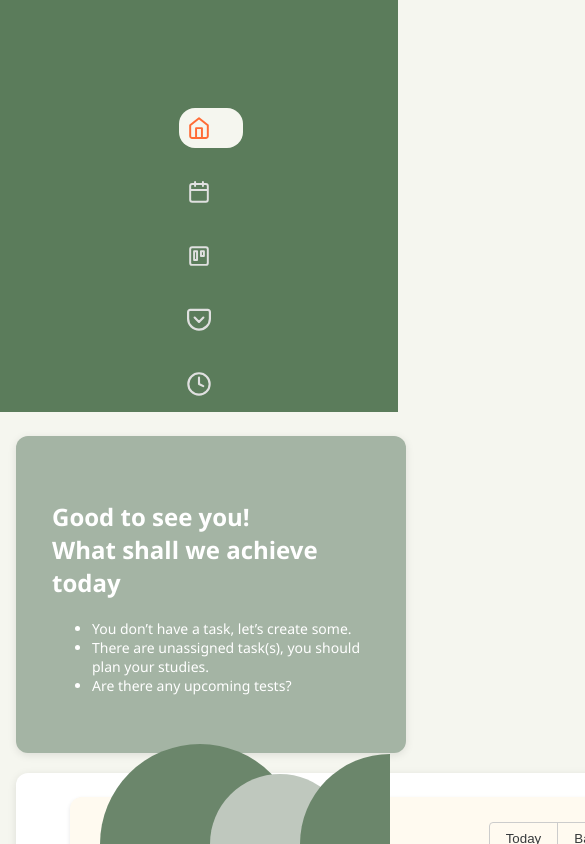
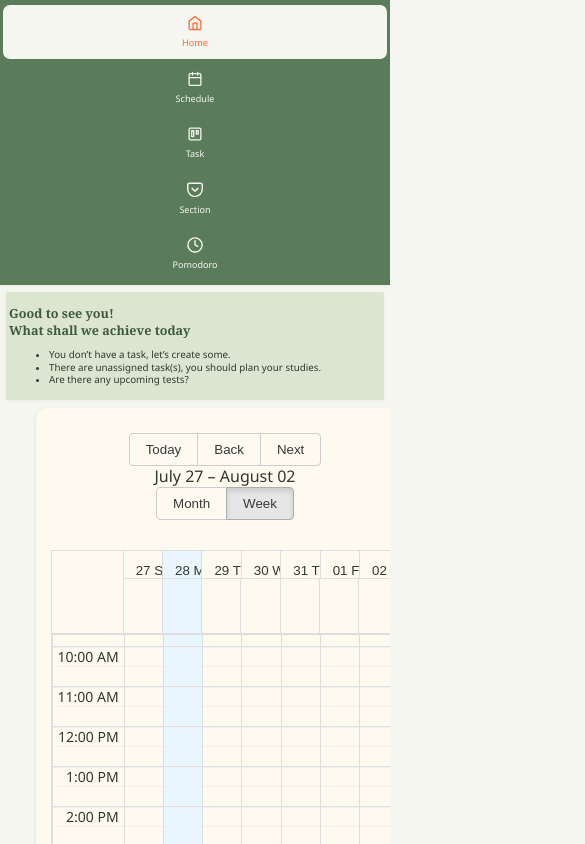
Before and after one commit to nickhuy1809/IntroSE, a React (Create React App) app in the folder client/: page / in a window 390 px wide. Shown: the top 844 px of the page, 585 px wide, since content can reach past the window. Built offline with nearby package versions, Linux system fonts and the light colour scheme.

Commit message:
Fix sidebar styling: improved icon/text sizing, consistent alignment, and better responsiveness

```diff
--- a/client/src/components/css/Layout.css
+++ b/client/src/components/css/Layout.css
@@ -1,98 +1,143 @@
-/* CSS Reset and Base Styles */
+/* Base styles with CSS variables for theming */
 :root {
-  --sidebar-width: 220px;
-  --primary-color: #5b7c5b;
-  --secondary-color: #2d3a2d;
-  --bg-color: #f5f6ef;
-  --text-color: #2d3a2d;
-  --light-green: #8fa88f;
-  --suggestion-green: #a4b4a4;
-  --font-base: 16px;
-  --font-scale-ratio: 1.2;
+  /* Color palette */
+  --bg-primary: #f5f6ef;
+  --bg-sidebar: #5b7c5b;
+  --bg-card-light: #dbe5d1;
+  --bg-card-dark: #e9e9d7;
+  --text-light: #f5f6ef;
+  --text-dark: #2d3a2d;
+  --text-accent: #ff6b35;
+  --hover-color: rgba(233, 233, 215, 0.1);
+
+  /* Spacing scale (in rem) - scaled down by ~70% to be visible at 100% zoom */
+  --space-xs: 0.1rem;
+  --space-sm: 0.2rem;
+  --space-md: 0.33rem;
+  --space-lg: 0.5rem;
+  --space-xl: 0.75rem;
+  --space-xxl: 1rem;
+
+  /* Sizing constants - reduced to fit 100% zoom */
+  --sidebar-width-xl: 150px;
+  --sidebar-width-lg: 120px;
+  --sidebar-width-md: 100px;
+  --reminders-width-xl: 150px;
+  --reminders-width-lg: 140px;
+
+  /* Border radius */
+  --border-radius-xs: 2px;
+  --border-radius-sm: 4px;
+  --border-radius-md: 6px;
+  --border-radius-lg: 8px;
+
+  /* Z-index layers */
+  --z-sidebar: 1000;
+  --z-decorative: 1;
+
+  /* Transitions */
+  --transition-fast: 0.2s ease;
+  --transition-default: 0.3s ease;
 }
 
-/* Responsive font sizes */
-@media (min-width: 1440px) {
-  :root {
-    --font-base: 18px;
-  }
+/* Reset styles */
+*, *::before, *::after {
+  box-sizing: border-box;
 }
 
-@media (max-width: 768px) {
-  :root {
-    --font-base: 14px;
-  }
+html {
+  font-size: 16px; /* Restored to a more readable size */
+  -webkit-text-size-adjust: 100%;
 }
 
 body {
-  background: var(--bg-color);
-  font-size: var(--font-base);
+  background: var(--bg-primary);
+  font-family: 'Segoe UI', sans-serif;
   margin: 0;
   padding: 0;
-  font-family: 'Segoe UI', sans-serif;
+  line-height: 1.3;
+  color: var(--text-dark);
+  -webkit-font-smoothing: antialiased;
+  -moz-osx-font-smoothing: grayscale;
+  font-size: 1rem; /* Standard body font size */
+  zoom: 1; /* Ensure zoom is reset to 100% */
 }
 
+/* Fixed typography scaling that balances readability with layout size */
+html {
+  font-size: 14px; /* Better base size for component proportions */
+}
+
+/* Main layout components */
 .dashboard {
   display: flex;
   min-height: 100vh;
-  background: var(--bg-color);
+  background: var(--bg-primary);
   position: relative;
-  transition: all 0.3s ease;
+  overflow-x: hidden; /* Prevent horizontal scrollbar */
 }
 
+/* Sidebar - uses Flexbox for vertical layout */
 .sidebar {
   position: fixed;
-  width: var(--sidebar-width);
-  background: var(--primary-color);
-  color: var(--bg-color);
+  width: var(--sidebar-width-lg);
+  background: var(--bg-sidebar);
+  color: var(--text-light);
   display: flex;
   flex-direction: column;
-  padding: clamp(16px, 2vw, 24px);
-  min-width: var(--sidebar-width);
+  padding: 0.5rem 0.3rem;
   height: 100vh;
-  z-index: 1000;
-  transition: all 0.3s ease;
+  z-index: var(--z-sidebar);
+  transition: width var(--transition-default), transform var(--transition-default);
 }
 
-.sidebar .nav-item {
+/* Navigation items - flexbox alignment */
+.nav-item {
+  color: var(--color-text-secondary);
   display: flex;
   align-items: center;
-  gap: clamp(12px, 2vw, 24px);
-  font-size: clamp(1.2rem, 2vw, 1.8rem);
-  padding: clamp(12px, 2vh, 18px);
-  margin: clamp(20px, 4vh, 40px) 0;
-  border-radius: clamp(16px, 2vw, 24px);
-  cursor: pointer;
+  justify-content: flex-start; /* Left align content for better visual consistency */
+  padding: 0.5rem 0.75rem; /* Reduced horizontal padding */
+  border-radius: 0.5rem;
+  text-decoration: none;
   transition: all 0.3s ease;
-  text-decoration: none;
-  color: #e0e0e0;
-  width: 100%;
-  white-space: nowrap;
+  width: 85%; /* Slightly narrower for better centering */
+  margin: 0 auto; /* Center the nav item within its container */
+  box-sizing: border-box;
+  gap: 0.75rem; /* Reduced gap between icon and text */
+  font-size: 1rem; /* Larger font size */
+}
+
+.nav-item span {
+  font-size: 1rem; /* Consistent text size */
+  font-weight: 500; /* Slightly bolder for better readability */
+  line-height: 1;
 }
 
 .sidebar .nav-item svg {
-  width: 44px;
-  height: 44px;
+  width: 24px; /* Consistent icon size that matches with text */
+  height: 24px;
+  flex-shrink: 0; /* Prevent icon from shrinking */
 }
 
 .sidebar .nav-item svg path {
   stroke: currentColor;
-  transition: stroke 0.3s ease;
+  transition: stroke var(--transition-default);
 }
 
 .sidebar .nav-item:hover {
-  background: rgba(233, 233, 215, 0.1);
+  background: var(--hover-color);
   color: #fff;
 }
 
 .sidebar .nav-item.active {
-  background: #f5f6ef;
-  color: #ff6b35;
+  background: var(--bg-primary);
+  color: var(--text-accent);
   font-weight: 500;
 }
 
 .sidebar .nav-item.active svg path {
-  stroke: #ff6b35;
+  stroke: var(--text-accent);
 }
 
 .sidebar .nav-item span {
@@ -100,203 +145,306 @@ body {
 }
 
 
+/* Main content area with flexbox layout */
 .main-content {
   flex: 1;
-  padding: 20px;
-  background: var(--bg-color);
+  padding: var(--space-lg) var(--space-lg);
+  background: var(--bg-primary);
   display: flex;
   flex-direction: column;
-  gap: 24px;
-  /* margin-left: 0; */
+  gap: var(--space-md);
+  font-family: 'Segoe UI', sans-serif;
+  margin-left: var(--sidebar-width-lg);
+  margin-right: calc(var(--reminders-width-lg) + var(--space-md));
   min-height: 100vh;
-  width: calc(100% - var(--sidebar-width) - 20px);
-  position: relative;
-  z-index: 1;
-  transition: all 0.3s ease;
+  width: calc(100% - var(--sidebar-width-lg) - var(--reminders-width-lg) - var(--space-md));
+  transition: margin var(--transition-default), width var(--transition-default);
 }
 
-.suggestion-container {
-  background: var(--suggestion-green);
-  border-radius: 12px;
-  padding: 24px;
-  color: #fff;
-  box-shadow: 0 2px 8px rgba(0, 0, 0, 0.1);
+/* Card component styling */
+.suggestions {
+  background: var(--bg-card-light);
+  border-radius: var(--border-radius-md);
+  padding: var(--space-md) var(--space-lg);
+  margin-bottom: var(--space-md);
+  box-shadow: 0 1px 3px rgba(91,124,91,0.07);
+  font-size: 0.9rem; /* Increased font size for better readability */
+  color: var(--text-dark);
+  height: auto;
+  min-height: 80px;
+  max-width: 100%;
 }
 
-.calendar-container {
-  background: #fff;
-  border-radius: 12px;
-  width: 1000px;
-  padding: 24px;
-  box-shadow: 0 2px 8px rgba(0, 0, 0, 0.1);
+.suggestions h2 {
+  font-family: 'Georgia', serif;
+  font-size: 1.2rem; /* Larger heading */
+  color: #3d5a3d;
+  margin-bottom: var(--space-xs);
 }
 
-.reminder-container {
+/* Reminders sidebar */
+.reminders {
   position: fixed;
-  top: 20px;
-  right: 20px;
-  width: 310px;
-  background: var(--light-green);
-  border-radius: 12px;
-  padding: 24px;
-  color: #fff;
-  box-shadow: 0 2px 8px rgba(0, 0, 0, 0.1);
-  max-height: calc(100vh - 40px);
-  overflow-y: auto;
-}
-
-/* Main content area */
-.main-content {
-  flex: 1;
-  padding: 20px;
-  background: var(--bg-color);
+  right: var(--space-md);
+  top: 15%;
+  width: var(--reminders-width-lg);
+  height: auto;
+  max-height: 70vh;
+  background: var(--bg-card-dark);
+  border-radius: var(--border-radius-sm);
+  box-shadow: 0 1px 3px rgba(91,124,91,0.07);
+  color: var(--text-dark);
+  font-size: 0.85rem; /* More readable font size */
+  padding: var(--space-md) var(--space-sm);
   display: flex;
   flex-direction: column;
-  gap: 20px;
+  justify-content: flex-start;
+  gap: var(--space-xs);
+  overflow-y: auto;
+  transition: width var(--transition-default), right var(--transition-default);
 }
-/* Large Desktop (≥1440px) */
+/* Large desktop screens (≥1440px) - 2xl in Tailwind */
 @media (min-width: 1440px) {
+  .sidebar {
+    width: var(--sidebar-width-xl);
+    min-width: var(--sidebar-width-xl);
+    padding: 0.6rem 0.4rem;
+  }
+  .sidebar .nav-item {
+    font-size: 1rem; /* Larger font for desktop */
+    padding: 0.5rem 0.5rem;
+  }
+  .sidebar .nav-item span {
+    font-size: 1rem; /* Consistent size */
+  }
+  .sidebar .nav-item svg {
+    width: 24px; /* Consistent icon size */
+    height: 24px;
+  }
   .main-content {
-    max-width: calc(1440px - var(--sidebar-width));
-    margin-left: var(--sidebar-width);
+    margin-left: var(--sidebar-width-xl);
+    margin-right: calc(var(--reminders-width-xl) + 0.5rem); /* adjusted for larger sidebar */
+    padding: 0.7rem 0.8rem;
+    width: calc(100% - var(--sidebar-width-xl) - var(--reminders-width-xl) - 0.5rem);
   }
-
-  .suggestions, .reminders {
-    font-size: 1.2rem;
+  .suggestions {
+    padding: 0.6rem 0.7rem;
+    font-size: 1rem; /* Larger font for desktop */
+  }
+  .reminders {
+    right: 0.7rem;
+    width: var(--reminders-width-xl);
+    padding: 0.6rem 0.5rem;
+    font-size: 0.9rem; /* Larger font for desktop */
   }
 }
 
-/* Standard Desktop (1024px-1439px) */
-@media (max-width: 1439px) {
-  :root {
-    --sidebar-width: 200px;
-  }
-
+/* Standard desktops/laptops (1024px–1439px) */
+@media (min-width: 1024px) and (max-width: 1439px) {
   .main-content {
-    width: calc(100% - var(--sidebar-width) - 300px);
-  }
-
-  .reminder-container {
-    width: 280px;
+    margin-left: var(--sidebar-width-lg);
+    margin-right: calc(var(--reminders-width-lg) + var(--space-md));
+    width: calc(100% - var(--sidebar-width-lg) - var(--reminders-width-lg) - var(--space-md));
   }
 }
 
-/* Tablet (768px-1023px) */
-@media (max-width: 1023px) {
-  :root {
-    --sidebar-width: 180px;
+/* Tablets (768px–1023px) */
+@media (min-width: 768px) and (max-width: 1023px) {
+  .dashboard {
+    flex-wrap: wrap;
   }
-
+  .sidebar {
+    width: var(--sidebar-width-md);
+    min-width: var(--sidebar-width-md);
+    padding: 0.4rem 0.3rem;
+  }
+  .sidebar .nav-item {
+    font-size: 0.9rem; /* Consistent font size */
+    padding: 0.35rem 0.4rem;
+    margin: 0.3rem 0;
+    gap: 0.5rem;
+  }
+  .sidebar .nav-item span {
+    font-size: 0.9rem; /* Matching text size */
+  }
+  .sidebar .nav-item svg {
+    width: 22px; /* Proportional icon size */
+    height: 22px;
+  }
   .main-content {
-    margin-left: calc(var(--sidebar-width) + 5px);
-    width: calc(100% - var(--sidebar-width) - 5px);
-    padding: 15px;
+    margin-left: var(--sidebar-width-md);
+    margin-right: 0;
+    padding: 0.5rem 0.4rem;
+    width: calc(100% - var(--sidebar-width-md));
   }
-
-  .reminder-container {
-    position: relative;
-    top: 0;
-    right: 0;
+  .suggestions {
     width: 100%;
-    margin: 20px 0;
+    padding: 0.4rem;
     height: auto;
-    max-height: none;
+    min-width: 0;
+    font-size: 0.85rem; /* Adjusted font size */
   }
-
-  .sidebar .nav-item {
-    padding: 12px;
-    margin: 16px 0;
-    font-size: 1.4rem;
-  }
-
-  .sidebar .nav-item svg {
-    width: 32px;
-    height: 32px;
+  .reminders {
+    position: static;
+    width: 100%;
+    height: auto;
+    margin-top: 0.5rem;
+    margin-bottom: 0.5rem;
+    border-radius: var(--border-radius-sm);
+    box-shadow: 0 1px 3px rgba(91,124,91,0.07);
+    padding: 0.5rem 0.4rem;
+    font-size: 0.8rem; /* Adjusted font size */
   }
 }
 
-/* Large Phone (600px-767px) */
-@media (max-width: 767px) {
+/* Large phones (600px–767px) */
+@media (min-width: 600px) and (max-width: 767px) {
   .dashboard {
     flex-direction: column;
+    height: auto;
   }
+  .sidebar {
+    position: sticky;
+    top: 0;
+    flex-direction: row;
+    width: 100%;
+    min-width: unset;
+    border-radius: 0;
+    padding: 0.3rem 0.2rem;
+    height: auto;
+    box-shadow: 0 1px 3px rgba(91,124,91,0.07);
+    overflow-x: auto;
+    z-index: var(--z-sidebar);
+    justify-content: space-between;
+  }
+  .sidebar .GroupItem {
+    display: flex;
+    margin-top: 0;
+    flex-direction: row;
+    align-items: center;       /* horizontal centering */
+    gap: 1.5rem;
+    width: 100%;
+    justify-content: space-between;
+  }
+  .sidebar .nav-item {
+    flex-direction: column;
+    font-size: 0.75rem; /* Consistent font size */
+    padding: 0.25rem 0.2rem;
+    margin: 0;
+    gap: 0.2rem;
+    width: auto;
+    align-items: center; /* Center align icon and text */
+    justify-content: center; /* Center contents in column layout */
+  }
+  .sidebar .nav-item span {
+    font-size: 0.75rem; /* Matching text size */
+    text-align: center; /* Ensure text is centered */
+  }
+  .sidebar .nav-item svg {
+    width: 18px; /* Proportional icon size */
+    height: 18px;
+  }
+  .main-content {
+    margin-left: 0;
+    margin-right: 0;
+    padding: 0.3rem 0.2rem;
+    width: 100%;
+    gap: 0.3rem;
+  }
+  .suggestions {
+    width: 100%;
+    height: auto;
+    min-width: 0;
+    padding: 0.3rem;
+    font-size: 0.75rem; /* Increased font size */
+  }
+  .reminders {
+    position: static;
+    width: 100%;
+    height: auto;
+    margin-bottom: 0.4rem;
+    border-radius: var(--border-radius-xs);
+    box-shadow: 0 1px 2px rgba(91,124,91,0.07);
+    padding: 0.4rem 0.3rem;
+    font-size: 0.7rem; /* Increased font size */
+    gap: 0.3rem;
+  }
+}
 
+/* Small phones (≤599px) */
+@media (max-width: 599px) {
+  .dashboard {
+    flex-direction: column;
+    height: auto;
+  }
   .sidebar {
     position: sticky;
     top: 0;
     width: 100%;
+    min-width: unset;
+    border-radius: 0;
+    padding: 0.25rem 0.15rem;
     height: auto;
-    min-height: unset;
+    box-shadow: 0 1px 2px rgba(91,124,91,0.07);
+    z-index: var(--z-sidebar);
+    background: var(--bg-sidebar);
+  }
+  .sidebar .GroupItem {
+    margin-top: 0;
+    display: flex;
     flex-direction: row;
-    justify-content: space-around;
-    padding: 8px;
-    overflow-x: auto;
+    flex-wrap: wrap;
+    justify-content: center;
+    gap: 0.1rem;
   }
-
-  .sidebar .GroupItem {
-    flex-direction: row;
-    margin: 0;
-    gap: 16px;
+  .sidebar .nav-item {
+    display: flex;
+    flex-direction: column;    /* icon on top, text below */
+    align-items: center;       /* center icon and text */
+    justify-content: center;
+    text-align: center;
+    width: 100%;
+    padding: 0.75rem 0;        /* vertical spacing */
+    gap: 0.5rem;
   }
-
-  .sidebar .nav-item {
-    flex: 0 0 auto;
-    margin: 4px;
-    padding: 8px 16px;
-    font-size: 1.2rem;
+  .sidebar .nav-item svg {
+    width: 16px; /* Proportional icon size */
+    height: 16px;
   }
-
-  .main-content,
-  .home-page .main-content {
+  .sidebar .nav-item span {
+    font-size: 0.65rem; /* Matching text size */
+    line-height: 1.1;
+  }
+  .main-content {
     margin-left: 0;
     margin-right: 0;
+    padding: 0.25rem 0.2rem;
     width: 100%;
-    padding: 16px;
+    gap: 0.25rem;
   }
-
-  .suggestions, .reminders {
-    border-radius: 12px;
-    margin: 12px 0;
+  .suggestions {
+    width: 100%;
+    height: auto;
+    min-width: 0;
+    padding: 0.25rem;
+    font-size: 0.7rem; /* Increased font size */
+    border-radius: var(--border-radius-xs);
   }
-}
-
-/* Small Phone (≤599px) */
-@media (max-width: 599px) {
-  :root {
-    --font-base: 14px;
+  .suggestions h2 {
+    font-size: 0.9rem; /* Increased font size */
+    margin-bottom: 0.2rem;
   }
-
-  .sidebar {
-    padding: 4px;
+  .reminders {
+    position: static;
+    width: 100%;
+    height: auto;
+    margin-bottom: 0.25rem;
+    border-radius: var(--border-radius-xs);
+    box-shadow: none;
+    padding: 0.25rem 0.2rem;
+    font-size: 0.65rem; /* Increased font size */
+    gap: 0.2rem;
   }
-
-  .sidebar .nav-item {
-    padding: 8px;
-  }
-
-  .sidebar .nav-item span {
-    display: none;
-  }
-
-  .sidebar .nav-item svg {
-    width: 24px;
-    height: 24px;
-  }
-
-  .main-content {
-    padding: 12px 8px;
-  }
-
-  .suggestions, .reminders {
-    padding: 12px;
-    margin: 8px 0;
-  }
-
-  /* Adjust font sizes for better readability on small screens */
-  h1 { font-size: 1.8rem; }
-  h2 { font-size: 1.5rem; }
-  h3 { font-size: 1.2rem; }
-  p, .nav-item { font-size: 1rem; }
 }
 .corner-shapes {
   position: fixed;
@@ -305,98 +453,108 @@ body {
   display: flex;
   flex-direction: row;
   align-items: flex-end;
-  z-index: 1;
+  z-index: var(--z-decorative);
   pointer-events: none;
 }
+.corner-shapes svg {
+  width: 60px;
+  height: 60px;
+}
 .corner-shapes svg:not(:first-child) {
-  margin-left: -130px;
+  margin-left: -40px;
+}
+
+/* Responsive corner shapes */
+@media (max-width: 1023px) {
+  .corner-shapes svg {
+    width: 50px;
+    height: 50px;
+    transform-origin: bottom right;
+  }
+  .corner-shapes svg:not(:first-child) {
+    margin-left: -35px;
+  }
+}
+
+@media (max-width: 767px) {
+  .corner-shapes svg {
+    width: 40px;
+    height: 40px;
+    transform-origin: bottom right;
+  }
+  .corner-shapes svg:not(:first-child) {
+    margin-left: -25px;
+  }
+}
+
+@media (max-width: 599px) {
+  .corner-shapes svg {
+    width: 30px;
+    height: 30px;
+    transform-origin: bottom right;
+  }
+  .corner-shapes svg:not(:first-child) {
+    margin-left: -15px;
+  }
 }
 
 .sidebar .GroupItem {
-  margin-top: 100px;
   display: flex;
   flex-direction: column;
+  align-items: center;
+  justify-content: flex-start;
+  gap: 1rem;              /* consistent spacing between items */
+  margin-top: 2rem;
+  padding: 0 0.5rem;
+  width: 100%;
 }
 
-/* Utility Classes */
-.flex { display: flex; }
-.flex-col { flex-direction: column; }
-.flex-row { flex-direction: row; }
-.items-center { align-items: center; }
-.justify-between { justify-content: space-between; }
-.gap-sm { gap: clamp(8px, 1vw, 12px); }
-.gap-md { gap: clamp(16px, 2vw, 24px); }
-.gap-lg { gap: clamp(24px, 3vw, 32px); }
 
-/* Container width utilities */
-.container {
-  width: 100%;
-  margin-left: auto;
-  margin-right: auto;
-  padding-left: clamp(16px, 2vw, 40px);
-  padding-right: clamp(16px, 2vw, 40px);
+/* Responsive layout for GroupItem */
+@media (min-width: 1440px) {
+  .sidebar .GroupItem {
+    margin-top: 60px;
+    gap: 0.3rem;
+  }
 }
 
-@media (min-width: 640px) {
-  .container { max-width: 640px; }
-}
-@media (min-width: 768px) {
-  .container { max-width: 768px; }
-}
-@media (min-width: 1024px) {
-  .container { max-width: 1024px; }
-}
-@media (min-width: 1440px) {
-  .container { max-width: 1440px; }
+@media (min-width: 1024px) and (max-width: 1439px) {
+  .sidebar .GroupItem {
+    margin-top: 50px;
+    gap: 0.25rem;
+  }
 }
 
-/* Modern CSS Features */
-.glass-effect {
-  background: rgba(255, 255, 255, 0.1);
-  backdrop-filter: blur(10px);
-  -webkit-backdrop-filter: blur(10px);
-  border: 1px solid rgba(255, 255, 255, 0.2);
+@media (min-width: 768px) and (max-width: 1023px) {
+  .sidebar .GroupItem {
+    margin-top: 40px;
+    gap: 0.2rem;
+  }
 }
 
-.smooth-shadow {
-  box-shadow:
-    0 1px 1px rgba(0,0,0,0.08),
-    0 2px 2px rgba(0,0,0,0.12),
-    0 4px 4px rgba(0,0,0,0.16);
+/* Override existing styles for mobile to ensure full visibility */
+@media (min-width: 600px) and (max-width: 767px) {
+  .sidebar .GroupItem {
+    margin-top: 0;
+    flex-direction: row;
+    flex-wrap: nowrap;
+    overflow-x: auto;
+    -webkit-overflow-scrolling: touch;
+    scrollbar-width: none; /* Firefox */
+    -ms-overflow-style: none; /* IE and Edge */
+    padding: 0 var(--space-sm);
+    justify-content: space-around;
+  }
+
+  .sidebar .GroupItem::-webkit-scrollbar {
+    display: none; /* Chrome, Safari, Opera */
+  }
 }
 
-/* Animation utilities */
-.transition-all {
-  transition: all 0.3s cbic-bezier(0.4, 0, 0.2, 1);
+@media (max-width: 599px) {
+  .sidebar .GroupItem {
+    margin-top: 0;
+    padding: var(--space-xs);
+    gap: var(--space-xs);
+  }
 }
-
-.hover-scale {
-  transition: transform 0.2s ease;
-}
-
-.hover-scale:hover {
-  transform: scale(1.05);
-}
-
-/* Grid utilities */
-.grid {
-  display: grid;
-  gap: var(--grid-gap, 1rem);
-}
-
-.grid-cols-1 { grid-template-columns: repeat(1, 1fr); }
-.grid-cols-2 { grid-template-columns: repeat(2, 1fr); }
-.grid-cols-3 { grid-template-columns: repeat(3, 1fr); }
-.grid-cols-4 { grid-template-columns: repeat(4, 1fr); }
-
-@media (min-width: 768px) {
-  .md\:grid-cols-2 { grid-template-columns: repeat(2, 1fr); }
-  .md\:grid-cols-3 { grid-template-columns: repeat(3, 1fr); }
-  .md\:grid-cols-4 { grid-template-columns: repeat(4, 1fr); }
-}
-
-@media (min-width: 1024px) {
-  .lg\:grid-cols-3 { grid-template-columns: repeat(3, 1fr); }
-  .lg\:grid-cols-4 { grid-template-columns: repeat(4, 1fr); }
-  .lg\:grid-cols-5 { grid-template-columns: repeat(5, 1fr); }
-}
```
